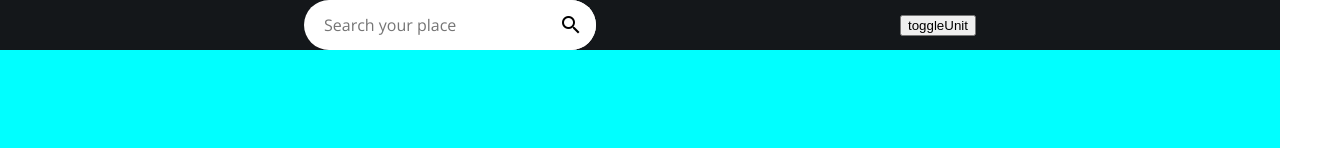
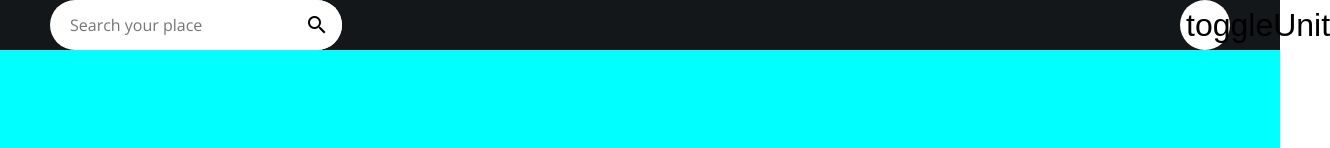
Before and after one commit to ruchik-panwal/Weathrr, a website built with webpack: page src/template.html in a window 1280 px wide. Shown: the top 148 px of the page, 1330 px wide, since content can reach past the window. Built offline with nearby package versions, Linux system fonts and the light colour scheme; no server answers; grey boxes are pictures that could not be loaded.

Commit message:
simple css for logo and toggle unit button

```diff
--- a/src/styles/header.css
+++ b/src/styles/header.css
@@ -3,12 +3,21 @@ input {
 }
 
 .header {
+  box-sizing: border-box;
   width: 100%;
   height: 100px;
+  padding: 0 50px;
+
   display: flex;
-  justify-content: space-evenly;
+  justify-content: space-between;
   align-items: center;
   background-color: var(--main-color);
+}
+
+.logo{
+  color: var(--text-color);
+  font-family: "Gasoek One";
+  font-size: 3rem;
 }
 
 .searchForm {
@@ -40,3 +49,14 @@ input {
 .searchBtn:hover{
     background-color: rgba(128, 128, 128, 0.185);
 }
+
+
+.toggleUnit{
+  height: 50px;
+  width: 50px;
+  border-radius: 50px;
+  font-size: 32px;
+  background-color: white;
+  border: none;
+  cursor: pointer;
+}
```
